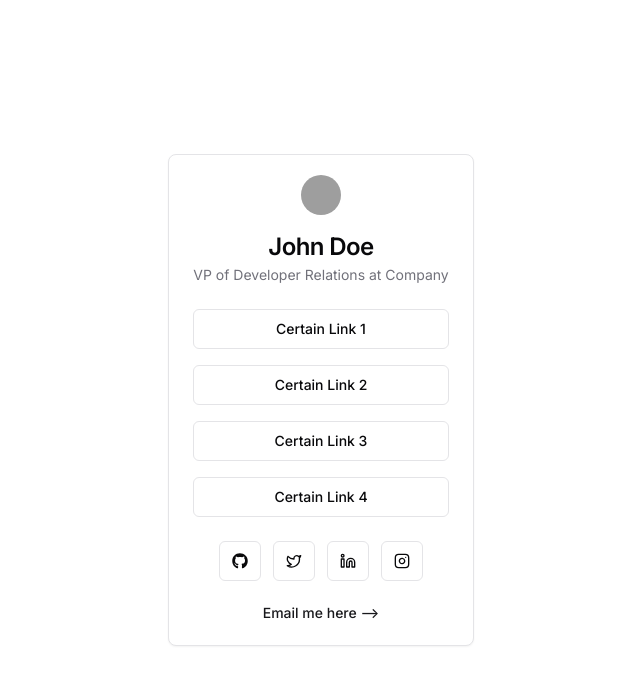
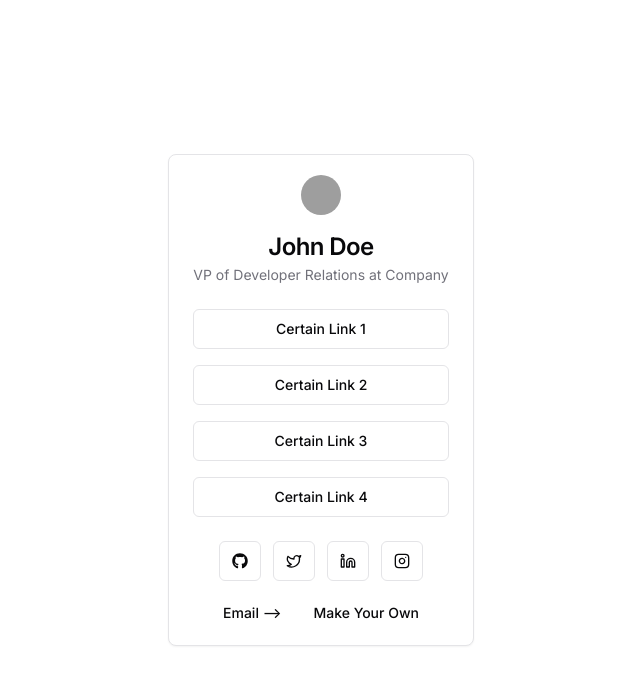
Before and after one commit to rocketburst/connect-you, a Next.js app: page /example in a window 1280 px wide. Shown: the top 684 px of the page, without its empty margins (319-959 px from the left). Built offline with nearby package versions, Linux system fonts and the light colour scheme; grey boxes are pictures that could not be loaded.

Commit message:
feat: created sign in page

```diff
--- /dev/null
+++ b/src/app/sign-in/page.tsx
@@ -0,0 +1,11 @@
+import UserAuthCard from "@/components/UserAuthCard"
+
+const SignInPage: React.FC = () => {
+  return (
+    <div className="flex h-screen flex-col items-center justify-center">
+      <UserAuthCard />
+    </div>
+  )
+}
+
+export default SignInPage
--- a/src/components/Icons.tsx
+++ b/src/components/Icons.tsx
@@ -19,6 +19,27 @@ const Icons = {
   edit: Pencil,
   delete: Trash,
   spinner: Loader2,
+  google: (props: LucideProps) => (
+    <svg {...props} viewBox="0 0 24 24">
+      <path
+        d="M22.56 12.25c0-.78-.07-1.53-.2-2.25H12v4.26h5.92c-.26 1.37-1.04 2.53-2.21 3.31v2.77h3.57c2.08-1.92 3.28-4.74 3.28-8.09z"
+        fill="#4285F4"
+      />
+      <path
+        d="M12 23c2.97 0 5.46-.98 7.28-2.66l-3.57-2.77c-.98.66-2.23 1.06-3.71 1.06-2.86 0-5.29-1.93-6.16-4.53H2.18v2.84C3.99 20.53 7.7 23 12 23z"
+        fill="#34A853"
+      />
+      <path
+        d="M5.84 14.09c-.22-.66-.35-1.36-.35-2.09s.13-1.43.35-2.09V7.07H2.18C1.43 8.55 1 10.22 1 12s.43 3.45 1.18 4.93l2.85-2.22.81-.62z"
+        fill="#FBBC05"
+      />
+      <path
+        d="M12 5.38c1.62 0 3.06.56 4.21 1.64l3.15-3.15C17.45 2.09 14.97 1 12 1 7.7 1 3.99 3.47 2.18 7.07l3.66 2.84c.87-2.6 3.3-4.53 6.16-4.53z"
+        fill="#EA4335"
+      />
+      <path d="M1 1h22v22H1z" fill="none" />
+    </svg>
+  ),
   github: ({ ...props }: LucideProps) => (
     <svg
       aria-hidden="true"
--- a/src/components/ProfileCard.tsx
+++ b/src/components/ProfileCard.tsx
@@ -54,14 +54,25 @@ const ProfileCard: React.FC<ProfileCardProps> = ({
             </div>
           </div>
 
-          <p
-            className={cn(
-              buttonVariants({ variant: "link" }),
-              "cursor-pointer -mb-3 mt-3 text-right"
-            )}
-          >
-            Email me here {"-->"}
-          </p>
+          <div className="flex">
+            <p
+              className={cn(
+                buttonVariants({ variant: "ghost" }),
+                "-mb-3 mt-3 cursor-pointer text-right"
+              )}
+            >
+              Email {"-->"}
+            </p>
+
+            <p
+              className={cn(
+                buttonVariants({ variant: "ghost" }),
+                "-mb-3 mt-3 cursor-pointer text-right"
+              )}
+            >
+              Make Your Own
+            </p>
+          </div>
         </CardFooter>
       </Card>
     </div>
--- /dev/null
+++ b/src/components/UserAuthCard.tsx
@@ -0,0 +1,61 @@
+"use client"
+
+import { useState } from "react"
+import { signIn } from "next-auth/react"
+
+import {
+  Card,
+  CardContent,
+  CardDescription,
+  CardHeader,
+  CardTitle,
+} from "@/components/ui/Card"
+import { Button } from "@/components/ui/Button"
+import { toast } from "@/hooks/useToast"
+import Icons from "@/components/Icons"
+
+const UserAuthCard: React.FC = () => {
+  const [isLoading, setIsLoading] = useState(false)
+
+  const login = async () => {
+    setIsLoading(true)
+
+    try {
+      await signIn("google")
+    } catch (error) {
+      toast({
+        title: "Error",
+        description: "There was an error logging in with Google",
+        variant: "destructive",
+      })
+    } finally {
+      setIsLoading(false)
+    }
+  }
+
+  return (
+    <div className="mx-4">
+      <Card>
+        <CardHeader className="">
+          <CardTitle className="text-center">Sign In</CardTitle>
+          <CardDescription className="text-center">
+            Sign in to ConnectYou by clicking the following button.
+          </CardDescription>
+        </CardHeader>
+
+        <CardContent className="-mt-2 flex items-center justify-center">
+          <Button onClick={() => login()} disabled={isLoading}>
+            {isLoading ? (
+              <Icons.spinner className="mr-2 h-4 w-4 animate-spin" />
+            ) : (
+              <Icons.google className="mr-2 h-4 w-4" />
+            )}
+            Google
+          </Button>
+        </CardContent>
+      </Card>
+    </div>
+  )
+}
+
+export default UserAuthCard
```
